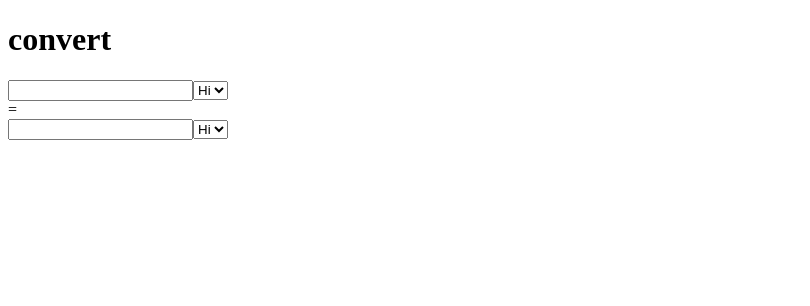
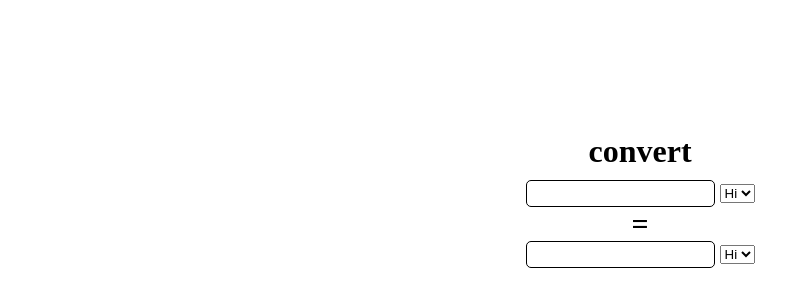
Before and after one commit to serhatcigerci/react-currency, a React (Create React App) app: page / in a window 1280 px wide. Shown: the top 306 px of the page, without its empty margins (0-810 px from the left). Built offline with nearby package versions, Linux system fonts and the light colour scheme.

Commit message:
Css of bod, input, select and equals

```diff
--- a/src/App.css
+++ b/src/App.css
@@ -1,2 +1,28 @@
 body {
+    margin: 0;
+    display: flex;
+    justify-content: center;
+    align-items: center;
+    min-height: 400px;
+    text-align: center;
 }
+
+h1 {
+    margin: 0;
+    margin-bottom: 10px;
+}
+
+.input {
+    border: 1px solid black;
+    border-radius: 5px;
+    padding: 5px;
+}
+
+select {
+    margin-left: 5px;
+}
+
+.equals {
+    font-weight: bold;
+    font-size: 30px;
+}
--- a/src/App.js
+++ b/src/App.js
@@ -5,7 +5,7 @@ function App() {
     <>
       <h1>convert</h1>
       <CurrencyRow />
-      <div>=</div>
+      <div className='equals'>=</div>
       <CurrencyRow />
     </>
   );
--- a/src/CurrencyRow.js
+++ b/src/CurrencyRow.js
@@ -3,7 +3,7 @@ import React from 'react'
 export default function CurrencyRow() {
   return (
     <div>
-        <input type='number' />
+        <input type='number' className='input'/>
         <select>
             <option value="h">Hi</option>
         </select>
```
